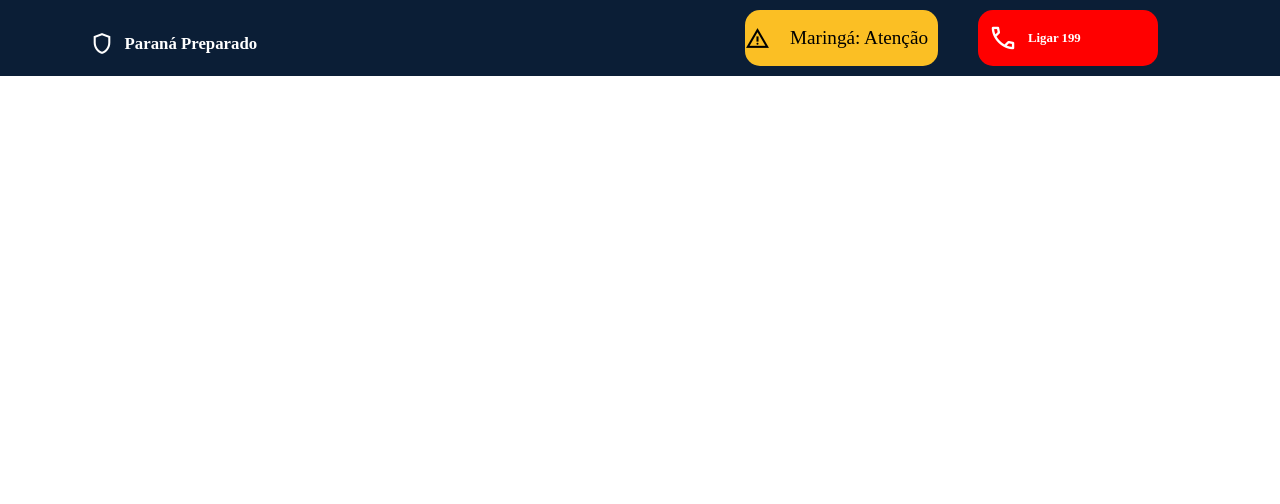
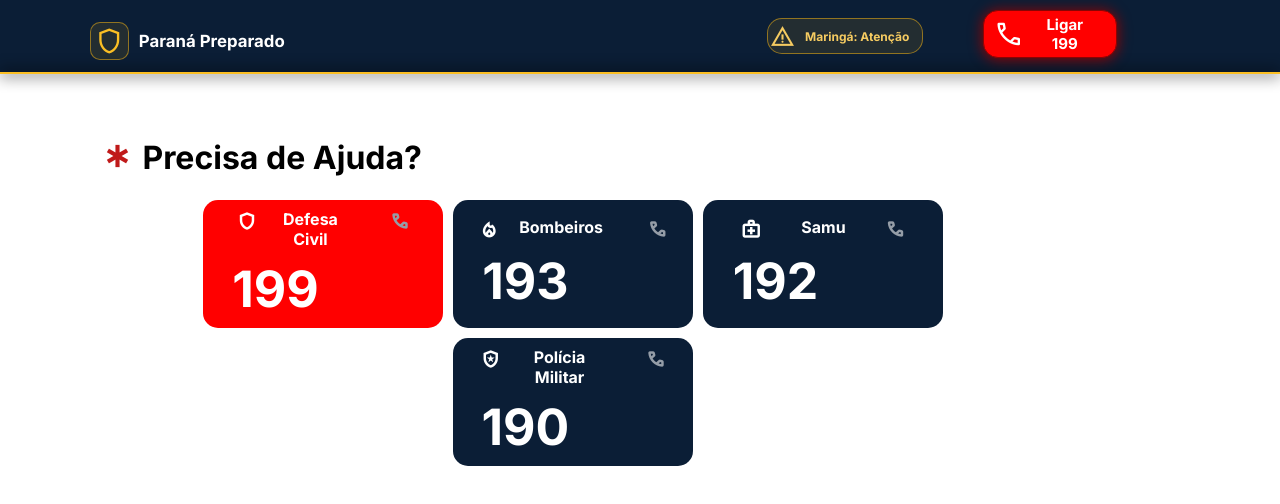
Before and after one commit to ojoaobento/Projeto-Tempo, a plain HTML site: page src/page.html in a window 1280 px wide. Drawn offline with nearby package versions, Linux system fonts and the light colour scheme.

Commit message:
Adicionando HEADER e concluindo seu desenvolvimento

```diff
--- a/src/page.html
+++ b/src/page.html
@@ -10,16 +10,18 @@
 <body>
     <nav>
         <div class="parana">
-            <span class="icone">
-                shield
-            </span>
+            <div class="shield-nav">
+                <span class="icone-shield">
+                    shield
+                </span>
+            </div>
             <h1>
                 Paraná Preparado
             </h1>
         </div>
         <div class="bloco-nav">
             <div class="maringa">
-                <span class="icone">
+                <span class="icone-warning">
                     warning
                 </span>
                 <p>
@@ -36,5 +38,65 @@
             </div>
         </div>
     </nav>
+
+    <hr class="linha">
+
+    <header>
+
+        <div>
+            <div class="ajuda">
+
+                <span class="icone-emergencia ">emergency</span>
+
+                <h1>
+                    Precisa de Ajuda?
+                </h1>
+            </div>
+
+
+            <div class="cards">
+
+
+                <div class="card-defesa">
+                    <div class="cards-dentro-defesa">
+                        <span class="icones-cards">shield</span>
+                        <p>Defesa Civil</p>
+                        <span class="icones-cards-phone">phone</span>
+                    </div>
+                    <p class="telefone">199</p>
+                </div>
+
+                <div class="card">
+                    <div class="cards-dentro">
+                        <span class="icones-cards">local_fire_department</span>
+                        <p>Bombeiros</p>
+                        <span class="icones-cards-phone">phone</span>
+                    </div>
+                    <p class="telefone">193</p>
+                </div>
+
+                <div class="card">
+                    <div class="cards-dentro-samu">
+                        <span class="icones-cards">medical_services</span>
+                        <p>Samu</p>
+                        <span class="icones-cards-phone">phone</span>
+                    </div>
+                    <p class="telefone">192</p>
+                </div>
+
+                <div class="card">
+                    <div class="cards-dentro">
+                        <span class="icones-cards">local_police</span>
+                        <p>Polícia Militar</p>
+                        <span class="icones-cards-phone">phone</span>
+                    </div>
+                    <p class="telefone">190</p>
+                </div>
+            </div>
+
+        </div>
+
+    </header>
+
 </body>
 </html>
--- a/src/styles.css
+++ b/src/styles.css
@@ -1,8 +1,15 @@
-*{
-    margin:0;
-    padding: 0;
+@import url('https://fonts.googleapis.com/css2?family=Inter:wght@400;700&display=swap');
+
+:root {
+    --font-inter: 'Inter', sans-serif;
 }
 
+* {
+    margin: 0;
+    padding: 0;
+    box-sizing: border-box;
+    font-family: var(--font-inter);
+}
 
 nav{
     text-align: center;
@@ -47,12 +54,34 @@ nav{
     background-color: red;
     border-radius: 15px;
     width: 10em;
+    height: 3em;
     display: flex;
     align-items: center;
+    border: 1px solid rgb(138, 4, 4, 1);
+    box-shadow: 0px 1px 13px 1px rgb(138, 4, 4, 1);
+    justify-content: center;
+    margin-right: 10%;
     padding: 10px;
+    transition: 0.3s
+}
+
+.ligar > h1{
+    font-weight: bold;
+    font-size: 15px;
+}
+
+.ligar:hover{
+    background-color: rgb(138, 4, 4);
+    transform: scale(1.05);
+    cursor: pointer;
 }
 
 .icone {
+    font-family: 'Material Symbols Outlined';
+    font-size: 20px;
+}
+
+.icone-warning{
     font-family: 'Material Symbols Outlined';
     font-size: 25px;
 }
@@ -63,11 +92,171 @@ nav{
     color: white;
 }
 
+.shield-nav{
+    background-color: rgba(255, 186, 10, 0.1);
+    border: 1px solid rgba(255, 188, 19, 0.5);
+    color: #f5cb61;
+    border-radius: 10px;
+    width: 3.5em;
+}
+
+.icone-shield {
+    font-family: 'Material Symbols Outlined';
+    font-size: 30px;
+    color: #fbbf24;
+}
+
 .maringa{
-    background-color: #fbbf24;
+    background-color: rgba(255, 186, 10, 0.1);
+    border: 1px solid rgba(255, 188, 19, 0.5);
+    color: #f5cb61;
+    margin-top: 2%;
+    width: 8em;
+    height: 1.5em;
+    margin-left: 5%;
+    font-size: 1.5em;
     margin-right: 2.5em;
     border-radius: 15px;
-    gap: 10px;
     align-items: center;
+    justify-content: center;
     display: flex;
 }
+
+.maringa > p{
+    font-size: 0.5em;
+    font-weight: bold;
+}
+
+
+
+.linha{
+    width: 100%;
+    height: 2px;
+    background-color: #fbbf24;
+    border: none;
+    margin: 0;
+    box-shadow: 0px 0px 15px 1px black;
+}
+
+header{
+    margin-top: 5%;
+    margin-left: 8%;
+}
+
+.ajuda{
+    display: flex;
+    gap: 10px;
+}
+
+.icone-emergencia {
+    font-family: 'Material Symbols Outlined';
+    font-size: 30px;
+    color: #c01a1a;
+}
+
+.cards{
+    display: flex;
+    gap: 10px;
+    justify-content: center;
+    align-items: center;
+    flex-wrap: wrap;
+    margin-right: 20%;
+    margin-top: 2%;
+}
+
+.cards > div{
+    gap: 10px;
+    background-color: #0b1e36;
+    border-radius: 15px;
+    align-items: center;
+    justify-content: center;
+    color: white;
+    width: 15em;
+    height: 8em;
+    font: bold 16px Arial;
+    cursor: pointer;
+}
+
+.cards div.card-defesa{
+    background-color: red;
+}
+
+
+.card-defesa{
+    flex-direction: column;
+    display: flex;
+}
+
+
+.cards-dentro-defesa{
+    display: flex;
+    text-align: center;
+    justify-content: center;
+    gap: 20px;
+}
+
+.cards-dentro-defesa p{
+    margin-right: 15%;
+}
+
+.cards-dentro{
+    display: flex;
+    text-align: center;
+    justify-content: center;
+    gap: 20px;
+}
+
+.cards-dentro-samu{
+    display: flex;
+    text-align: center;
+    justify-content: center;
+    gap: 40px;
+}
+
+.cards-dentro p{
+    margin-right: 15%;
+}
+
+.icones-cards{
+    font-family: 'Material Symbols Outlined';
+    font-size: 20px;
+}
+
+.icones-cards-phone{
+    font-family: 'Material Symbols Outlined';
+    font-size: 20px;
+    color: #959da7;
+}
+
+.telefone{
+    font-size: 50px;
+    margin-right: 40%;
+    font-weight: bolder;
+}
+
+.card:hover{
+    background-color: #05101d;
+}
+
+.cards > .card-defesa:hover{
+    background-color: rgb(138, 4, 4);
+}
+
+.cards > .card{
+    display: flex;
+    flex-direction: column;
+}
+
+
+.icones-cards-phone {
+    display: inline-block;
+    transition: 0.3s;
+}
+
+.card:hover .icones-cards-phone {
+    transform: translateX(5px);
+}
+
+.card-defesa:hover .icones-cards-phone{
+    transform: translateX(5px);
+}
```
